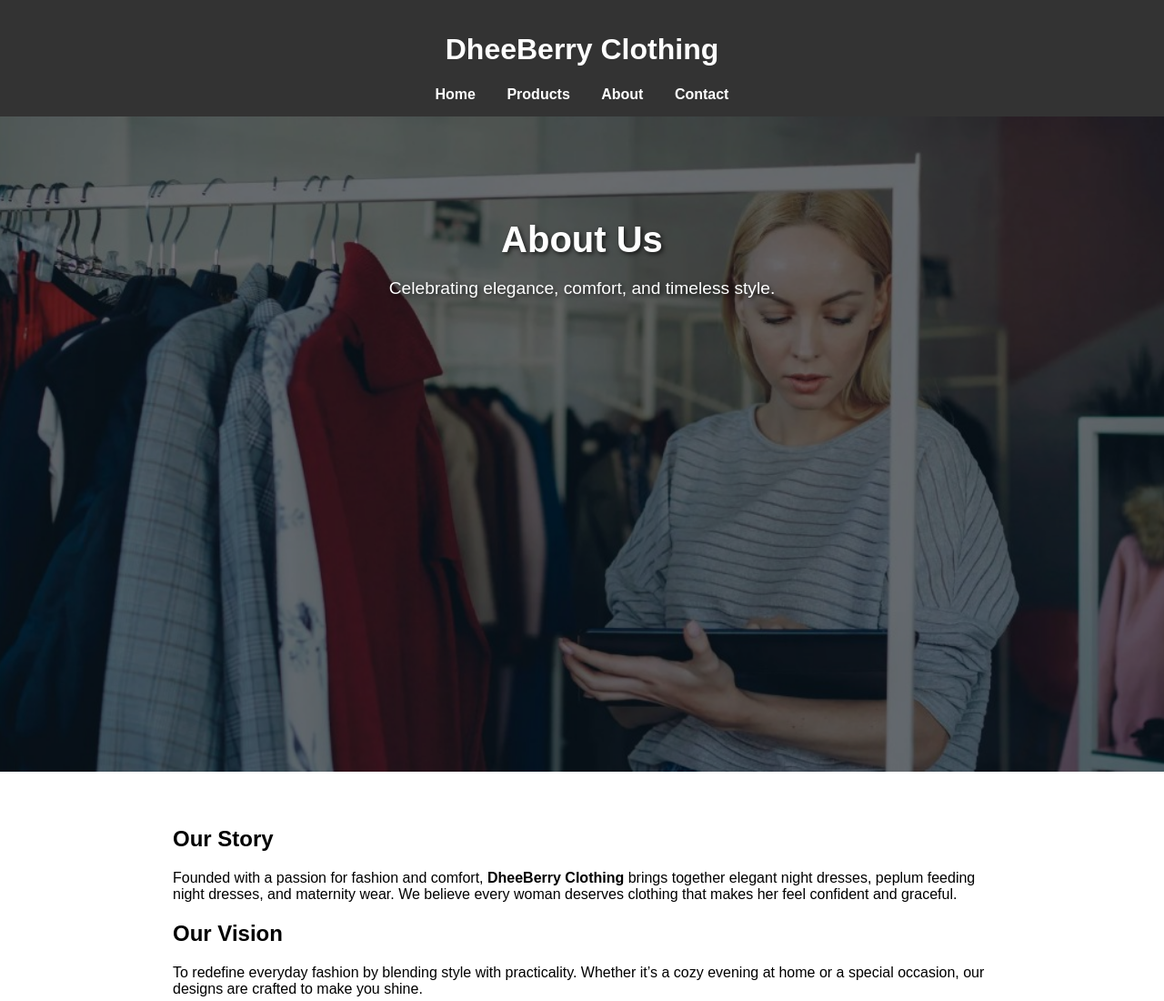
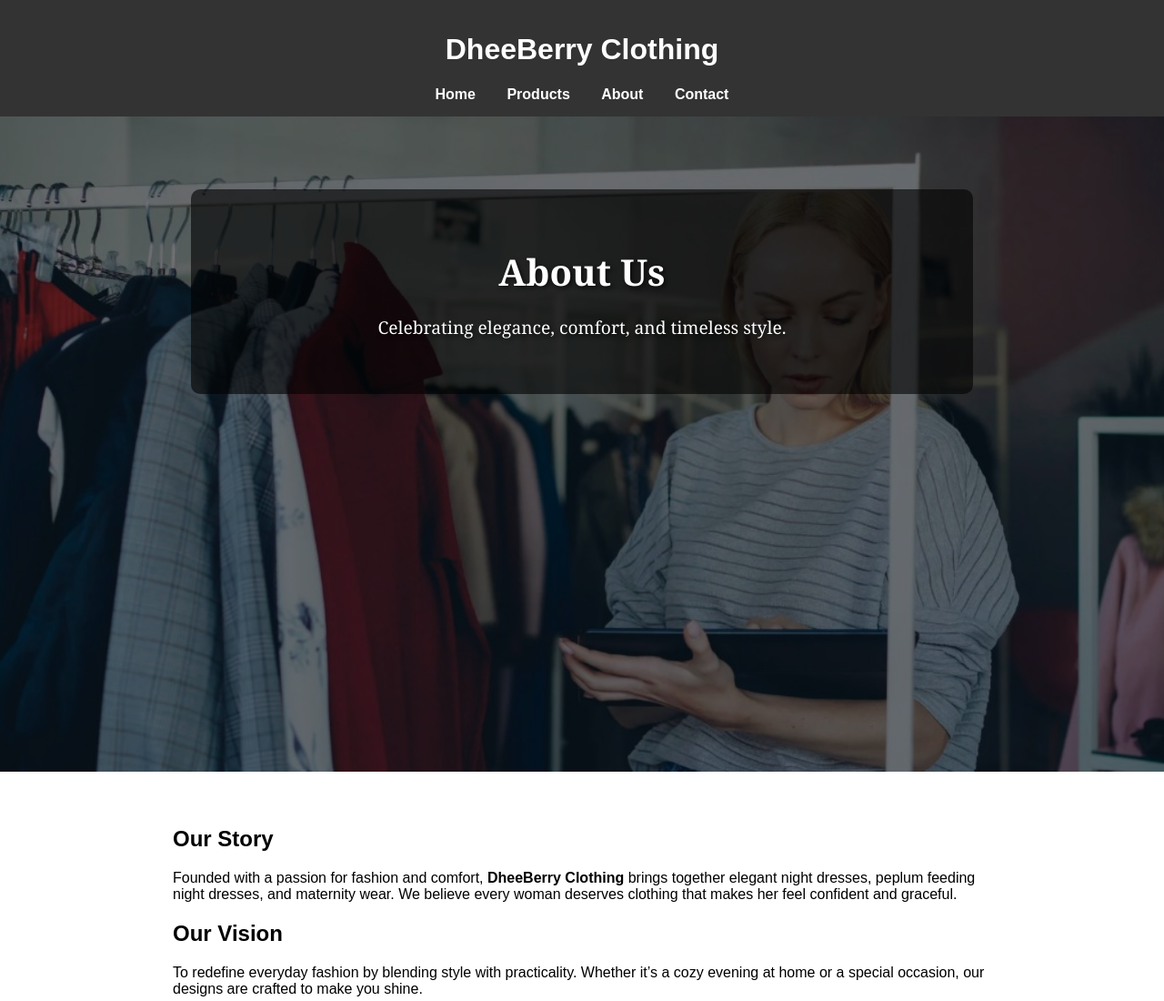
Before and after one commit to DheeBerry/clothing-website, a plain HTML site: page about.html in a window 1280 px wide. Shown: the top 1100 px of the page at 91% size. Drawn offline with Linux system fonts and the light colour scheme.

Commit message:
enhanced about.html file
Added an overlay to the hero banner section for improved visual appeal.

```diff
--- a/about.html
+++ b/about.html
@@ -17,10 +17,12 @@
     </nav>
   </header>
 
-  <!-- Hero Banner -->
+  <!-- Hero Banner with Overlay -->
   <section class="hero about-banner">
-    <h2>About Us</h2>
-    <p>Celebrating elegance, comfort, and timeless style.</p>
+    <div class="about-overlay">
+      <h2>About Us</h2>
+      <p>Celebrating elegance, comfort, and timeless style.</p>
+    </div>
   </section>
 
   <!-- Main Content -->
```
